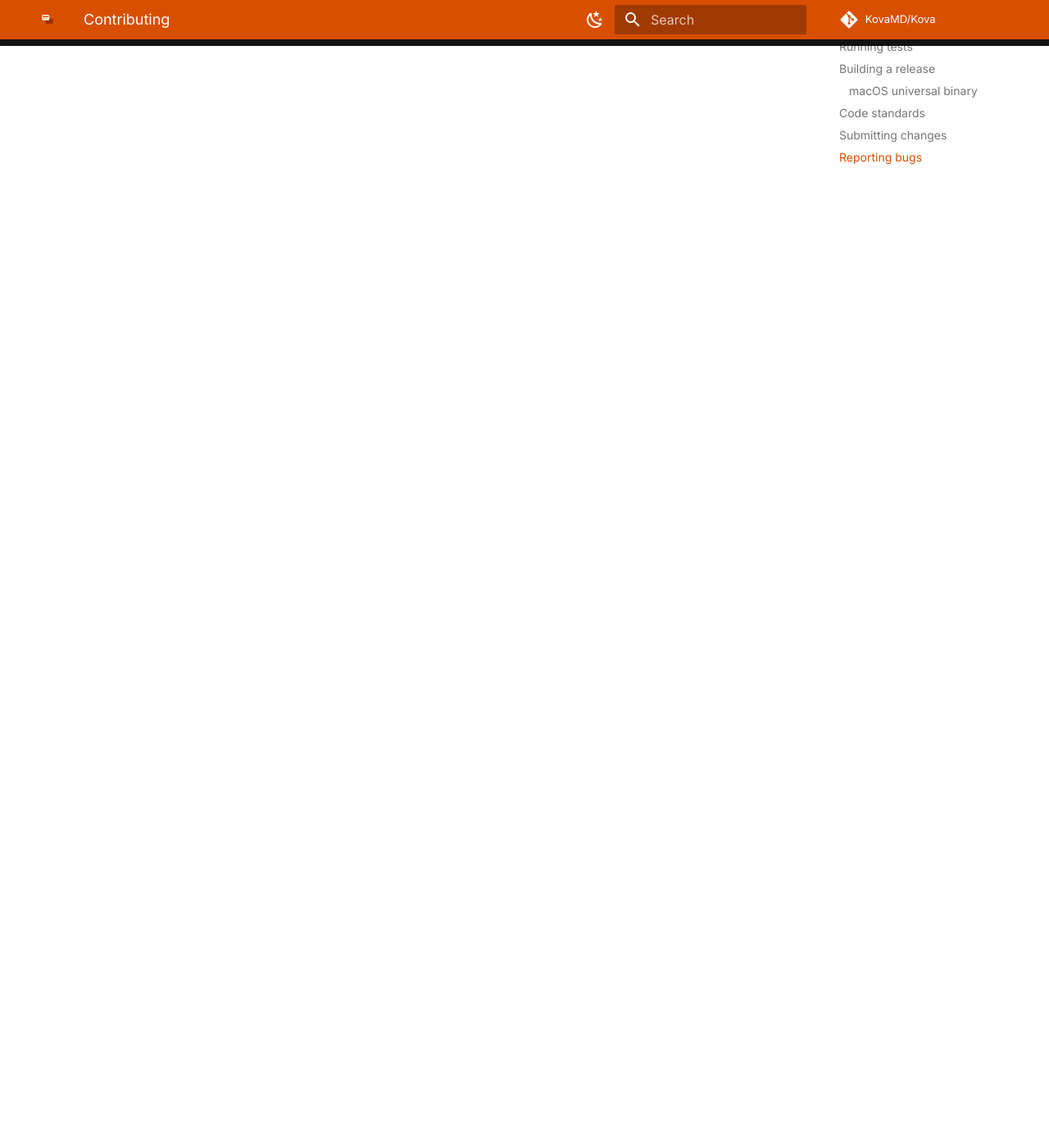
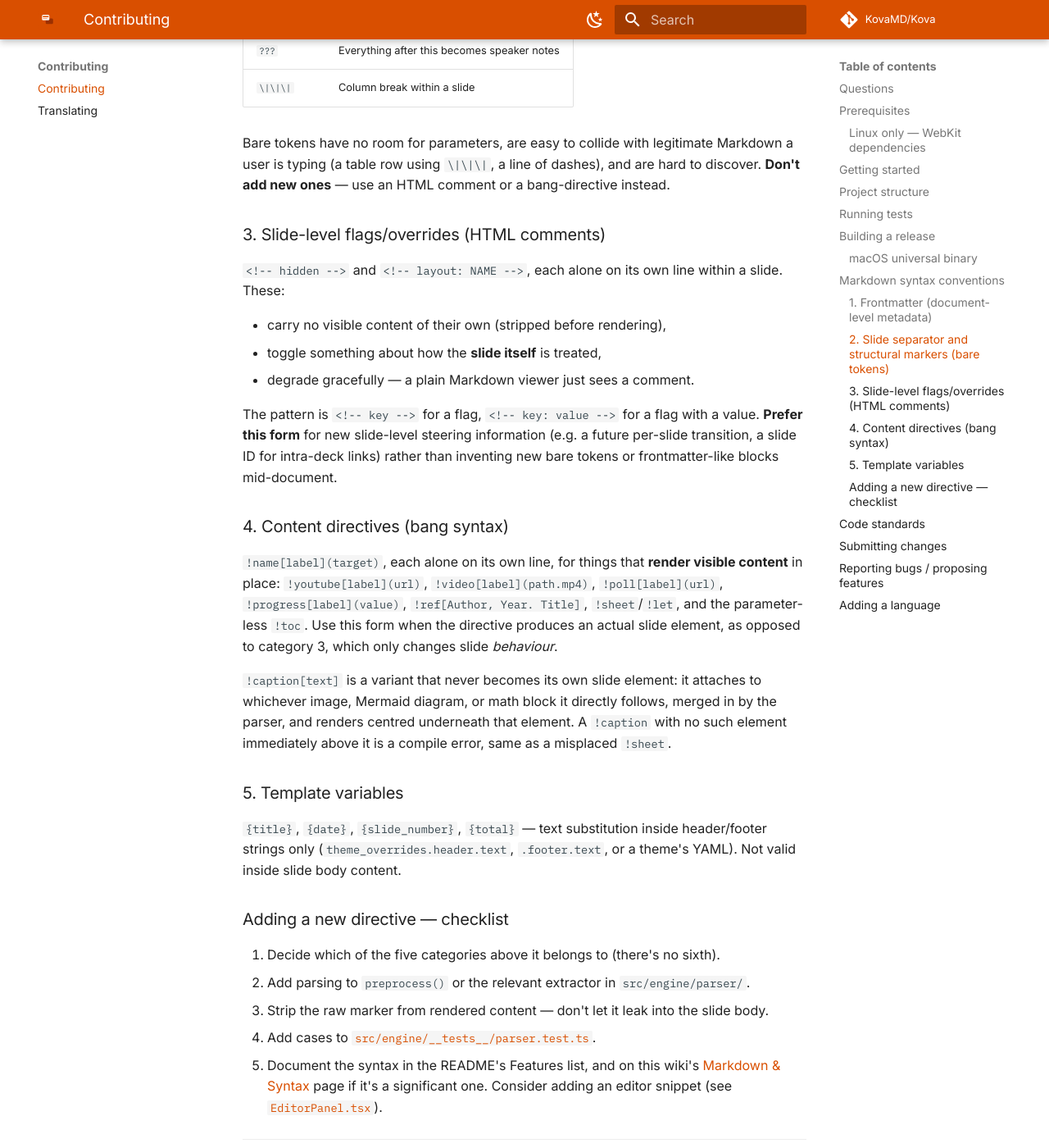
Before and after one commit to KovaMD/Web, an MkDocs documentation site: the page built from docs/docs/contributing.md, in a window 1280 px wide and 1400 px high, scrolled down 3066 px. Shown: the whole window at 82% size. Built offline with MkDocs 1.6.1 and Material for MkDocs 9.7.7, drawn with Linux system fonts in a browser that asks for light colours; comment, search, counter and statistics services are not loaded; before the commit the page ends 3122 px from its top, so only the background shows below that; some of the changed text lies outside the part shown.

Commit message:
docs: align contributing page with app repo, add translating guide
Rewrites the wiki's Contributing page to match the current CONTRIBUTING.md
in the Kova app repo (Matrix channel, Nix shortcut, commit convention, the
five-category Markdown syntax taxonomy, and a stale project-structure tree).
Adds a new Translating page based on TRANSLATING.md, wired into the nav.

Co-Authored-By: Claude Sonnet 5 <noreply@anthropic.com>

````diff
--- a/docs/docs/contributing.md
+++ b/docs/docs/contributing.md
@@ -1,6 +1,12 @@
 # Contributing
 
-Kova is open source under the [GNU General Public License v3](https://github.com/KovaMD/Kova/blob/main/LICENSE) and welcomes contributions. This page covers how to build Kova from source, run tests, and submit changes.
+Kova is open source under the [GNU General Public License v3](https://github.com/KovaMD/Kova/blob/main/LICENSE) and welcomes contributions. This page covers how to build Kova from source, how its Markdown syntax is organised, and how to submit changes.
+
+---
+
+## Questions
+
+For quick questions — "is this a bug or intended?", "would a PR for X be welcome?", general chat with the dev team — join [#kova-md:matrix.org](https://matrix.to/#/#kova-md:matrix.org) rather than opening an issue. Issues are still the right place for bug reports and feature proposals that need to be tracked.
 
 ---
 
@@ -9,8 +15,8 @@ Kova is open source under the [GNU General Public License v3](https://github.com
 | Tool | Version | Install |
 |------|---------|---------|
 | **Node.js** | 18 or later | [nodejs.org](https://nodejs.org) |
-| **Rust** | stable | `curl --proto '=https' --tlsv1.2 -sSf https://sh.rustup.rs | sh` |
-| **Tauri CLI** | v2 | `cargo install tauri-cli` |
+| **Rust** | stable | `curl --proto '=https' --tlsv1.2 -sSf https://sh.rustup.rs \| sh` |
+| **Tauri CLI** | v2 | [Tauri prerequisites](https://tauri.app/start/prerequisites/) for your platform |
 
 ### Linux only — WebKit dependencies
 
@@ -21,6 +27,9 @@ sudo apt-get install -y \
   librsvg2-dev \
   patchelf
 ```
+
+!!! tip "Nix users"
+    `nix develop` drops you into a shell with Rust, Node, and Tauri all ready — no manual prerequisite install needed. Linux only (`x86_64-linux` / `aarch64-linux`); webkitgtk doesn't build on Darwin.
 
 ---
 
@@ -35,6 +44,13 @@ npm run tauri dev
 
 The development server provides **hot module replacement** for the React/TypeScript frontend and **automatic recompilation** for Rust changes.
 
+Before opening a PR, make sure both of these pass:
+
+```bash
+npm run test    # vitest
+npm run build   # tsc + vite build
+```
+
 ---
 
 ## Project structure
@@ -43,9 +59,11 @@ The development server provides **hot module replacement** for the React/TypeScr
 Kova/
 ├── src/                    # React + TypeScript frontend
 │   ├── components/         # UI components
-│   ├── engine/             # Parser, layout detection, themes, keybindings
+│   ├── engine/             # Parser, layout detection, themes, export, sheet formulas
 │   │   └── __tests__/      # Engine unit tests
-│   ├── settings/           # Settings state and persistence
+│   ├── store/              # App and settings state
+│   ├── hooks/              # Shared React hooks
+│   ├── i18n/               # Translations
 │   └── styles/             # CSS and design tokens
 ├── src-tauri/              # Rust backend (Tauri 2)
 │   ├── src/
@@ -62,7 +80,7 @@ npm test           # run all tests once
 npm run test:watch # run in watch mode (re-runs on file change)
 ```
 
-Tests live in `src/engine/__tests__/` and cover the parser, layout detection, theme loading, keybindings, and utility functions.
+Tests live in `src/engine/__tests__/` and cover the parser, layout detection, theme loading, keybindings, and the `!sheet` formula engine.
 
 ---
 
@@ -78,6 +96,58 @@ npm run tauri build
 rustup target add aarch64-apple-darwin x86_64-apple-darwin
 npm run tauri build -- --target universal-apple-darwin
 ```
+
+---
+
+## Markdown syntax conventions
+
+This is the part that matters most if you're adding a new feature — it's easy to accumulate one-off, ad-hoc syntax over time. Kova uses **five distinct forms**, each with a specific job. If you're adding a new directive, find which category it belongs to below rather than inventing a sixth.
+
+All of this is parsed in `src/engine/parser/`, mainly [`markdownToSlides.ts`](https://github.com/KovaMD/Kova/blob/main/src/engine/parser/markdownToSlides.ts).
+
+### 1. Frontmatter (document-level metadata)
+
+A YAML block at the very top of the file, applying once to the whole deck: `title`, `author`, `theme`, `theme_overrides`, `aspect_ratio`, `date`, `logo`, `footer`. Use this for anything that describes the **document**, not an individual slide.
+
+### 2. Slide separator and structural markers (bare tokens)
+
+A small, intentionally **closed** set of bare tokens, each alone on its own line:
+
+| Token | Meaning |
+|-------|---------|
+| `---` | Slide separator |
+| `???` | Everything after this becomes speaker notes |
+| `\|\|\|` | Column break within a slide |
+
+Bare tokens have no room for parameters, are easy to collide with legitimate Markdown a user is typing (a table row using `\|\|\|`, a line of dashes), and are hard to discover. **Don't add new ones** — use an HTML comment or a bang-directive instead.
+
+### 3. Slide-level flags/overrides (HTML comments)
+
+`<!-- hidden -->` and `<!-- layout: NAME -->`, each alone on its own line within a slide. These:
+
+- carry no visible content of their own (stripped before rendering),
+- toggle something about how the **slide itself** is treated,
+- degrade gracefully — a plain Markdown viewer just sees a comment.
+
+The pattern is `<!-- key -->` for a flag, `<!-- key: value -->` for a flag with a value. **Prefer this form** for new slide-level steering information (e.g. a future per-slide transition, a slide ID for intra-deck links) rather than inventing new bare tokens or frontmatter-like blocks mid-document.
+
+### 4. Content directives (bang syntax)
+
+`!name[label](target)`, each alone on its own line, for things that **render visible content** in place: `!youtube[label](url)`, `!video[label](path.mp4)`, `!poll[label](url)`, `!progress[label](value)`, `!ref[Author, Year. Title]`, `!sheet`/`!let`, and the parameter-less `!toc`. Use this form when the directive produces an actual slide element, as opposed to category 3, which only changes slide *behaviour*.
+
+`!caption[text]` is a variant that never becomes its own slide element: it attaches to whichever image, Mermaid diagram, or math block it directly follows, merged in by the parser, and renders centred underneath that element. A `!caption` with no such element immediately above it is a compile error, same as a misplaced `!sheet`.
+
+### 5. Template variables
+
+`{title}`, `{date}`, `{slide_number}`, `{total}` — text substitution inside header/footer strings only (`theme_overrides.header.text`, `.footer.text`, or a theme's YAML). Not valid inside slide body content.
+
+### Adding a new directive — checklist
+
+1. Decide which of the five categories above it belongs to (there's no sixth).
+2. Add parsing to `preprocess()` or the relevant extractor in `src/engine/parser/`.
+3. Strip the raw marker from rendered content — don't let it leak into the slide body.
+4. Add cases to [`src/engine/__tests__/parser.test.ts`](https://github.com/KovaMD/Kova/blob/main/src/engine/__tests__/parser.test.ts).
+5. Document the syntax in the README's Features list, and on this wiki's [Markdown & Syntax](markdown-and-syntax.md) page if it's a significant one. Consider adding an editor snippet (see [`EditorPanel.tsx`](https://github.com/KovaMD/Kova/blob/main/src/components/layout/EditorPanel.tsx)).
 
 ---
 
@@ -100,20 +170,27 @@ npm run tauri build -- --target universal-apple-darwin
     ```
 
 3. Make your changes and add tests for any new engine logic.
-4. Open a pull request against `main`.
+4. Commit using `type(scope): summary` (e.g. `fix(toc): …`, `feat(sheet): …`) — see `git log` for examples. Keep the summary focused on *why*, not *what*.
+5. Open a pull request against `main`.
 
 !!! tip "Keep PRs focused"
     One feature or fix per pull request. Stacked PRs for related changes are welcome.
 
 ---
 
-## Reporting bugs
+## Reporting bugs / proposing features
 
-Open an issue at [github.com/KovaMD/Kova/issues](https://github.com/KovaMD/Kova/issues) and include:
+Open an issue at [github.com/KovaMD/Kova/issues](https://github.com/KovaMD/Kova/issues) describing the use case, not just the syntax or fix you have in mind. Include:
 
 - Operating system and version
 - Kova version (visible in **Settings → Updates**)
 - Steps to reproduce
 - What you expected vs. what actually happened
 
-Attach your `.md` file if the issue is layout- or render-related.
+Attach your `.md` file if the issue is layout- or render-related. For a new syntax proposal, say which of the [five Markdown syntax categories](#markdown-syntax-conventions) above you think it fits — that shapes the design more than the exact spelling does.
+
+---
+
+## Adding a language
+
+Kova's UI is translated via a per-locale strings file — see [Translating](translating.md) for the full guide to adding or updating a language.
--- a/docs/mkdocs.yml
+++ b/docs/mkdocs.yml
@@ -80,4 +80,6 @@ nav:
     - Business Pitch: examples/business-pitch.md
     - Technical Talk: examples/technical-talk.md
     - Classroom Slides: examples/classroom.md
-  - Contributing: contributing.md
+  - Contributing:
+    - Contributing: contributing.md
+    - Translating: translating.md
````
Also changed, not shown: docs/docs/translating.md (added, +147 -0 lines).
